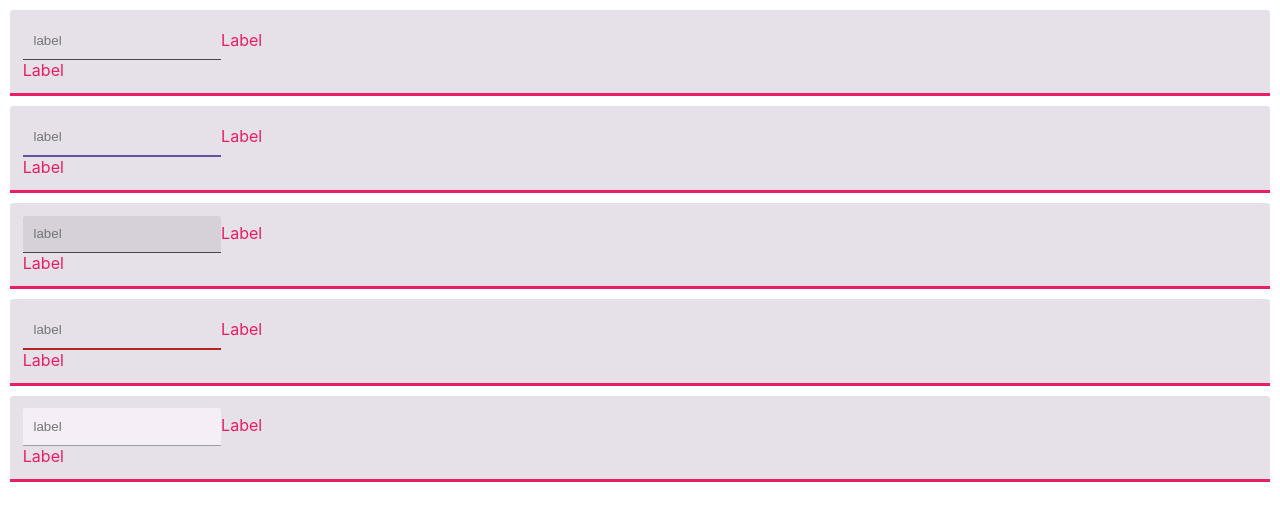
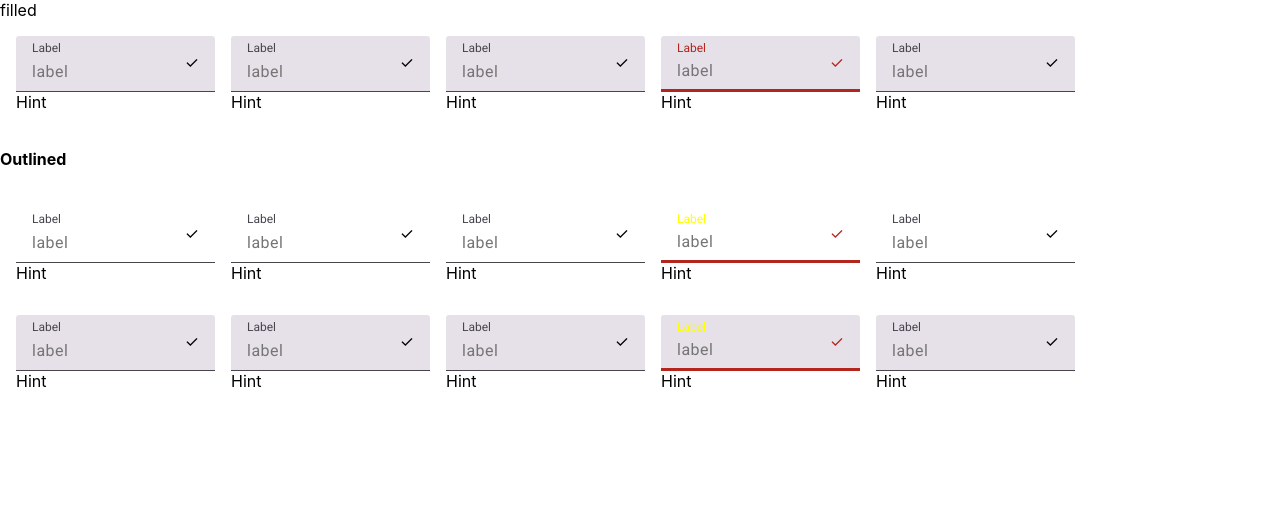
Before and after one commit to turovetsss/ToDo-List, a React (Create React App) app: page /inputs in a window 1280 px wide. Shown: the top 520 px of the page. Built offline with nearby package versions, Linux system fonts and the light colour scheme.

Commit message:
inputs changes

```diff
--- a/src/components/input/input.jsx
+++ b/src/components/input/input.jsx
@@ -3,16 +3,16 @@ import React, { useMemo } from 'react';
 import './input.scss';
 
 export const Input = props => {
-    const { type = 'input', disabled, view = 'filled', size = 'm' } = props;
+    const { type = 'input', disabled, view = 'filled', invalid } = props;
 
-    const className = useMemo(() => ['input', `input--${view}`, `input--size-${size}`, props.className].join(' '), [props.className, size, view]);
+    const className = useMemo(() => ['input', `input--${view}`, invalid ? 'input--invalid' : '', props.className].join(' '), [invalid, props.className, view]);
 
     return (
-        <div className='input'>
-            <input className={className} type={type} disabled={disabled} placeholder='label' />
-            <label className=''>Label</label>
-            <div></div>
-            <span>Label</span>
+        <div className={className}>
+            <label className='input__label'>Label</label>
+            <input className='input__control' type={type} disabled={disabled} placeholder='label' />
+            <div className='input__right-addons'>✓</div>
+            <span className='input__hint'>Hint</span>
         </div>
     );
 };
--- a/src/components/input/input.scss
+++ b/src/components/input/input.scss
@@ -1,66 +1,65 @@
 .input {
+    position: relative;
 
-  appearance: none;
-    border: none;
-    outline: none;
-    border-bottom: 0.2em solid #e91e63;
-    background: #e6e0e9;
-    border-radius: 0.2em 0.2em 0 0;
-    padding: 0.8em;
-    color: #e91e63;
+    &__label {
+        position: absolute;
+        top: 4px;
+        left: 16px;
+        font-family: Roboto, sans-serif;
+        font-size: 12px;
+        font-style: normal;
+        font-weight: 400;
+        line-height: 16px; /* 133.333% */
+        color: #49454f;
 
-    &--filled {
-        color: #ffffff;
-        background: #e6e0e9;
-        border-bottom: 0.1em solid #49454f;
-        .dark-theme & {
-            background-color: #d0bcff;
-            color: #381e72;
-        }
-
-        &:disabled {
-            background-color: #f5eef6;
-            border-bottom: 0.1em solid #a39ea5;
+        .input--invalid & {
+            color: #b3261e;
 
             .dark-theme & {
-                background-color: #2e2b31;
-                color: #737077;
+                color: yellow;
+            }
         }
     }
 
-        &-hover:not(-disabled),
-        &:hover:not(:disabled) {
-            background-color: #d6d0d9;
-            border-bottom: 0.1em solid #49454f;
+    &__control {
+        border: none;
+        outline: none;
+        border-radius: 0.2em 0.2em 0 0;
+        color: #1d1b20;
+        background-color: #e6e0e9;
+        border-bottom: 1px solid #49454f;
+        height: 56px;
+        box-sizing: border-box;
+        padding: 24px 0 8px 16px;
+        font-family: Roboto, sans-serif;
+        font-size: 16px;
+        font-style: normal;
+        font-weight: 400;
+        line-height: 24px; /* 150% */
+        letter-spacing: 0.5px;
+        width: 100%;
 
+        .input--outlined & {
+            background-color: white;
+        }
 
-            .dark-theme & {
-                background-color: #d0bcff;
-                color: #381e72;
+        .input--invalid & {
+            color: #b3261e;
+            border-bottom: 3px solid #b3261e;
         }
     }
 
-        &-invalid:not(-disabled),
-        &:invalid:not(:disabled) {
-            background-color: #e6e0e9;
-            border-bottom:0.2em solid #b3261e;
+    &__right-addons {
+        position: absolute;
+        top: 16px;
+        right: 16px;
 
-
-            .dark-theme & {
-                background-color: #d0bcff;
-                color: #381e72;
+        .input--invalid & {
+            color: #b3261e;
         }
     }
 
-        &-focus:not(-disabled),
-        &:focus:not(:disabled) {
-            background-color: #e6e0e9;
-            border-bottom: 0.2em solid#6750a4;
-
-            .dark-theme & {
-                background-color: #d0bcff;
-                color: #381e72;
+    &__hint {
+        display: block;
     }
 }
-    }
-}
--- a/src/pages/inputs/input.scss
+++ b/src/pages/inputs/input.scss
@@ -1,6 +1,9 @@
-.inputs-container{
-  & > * {
-    margin-right: 16px;
-    margin: 10px;
-  }
+.inputs-container {
+    padding: 16px;
+
+    & > * {
+        margin-right: 16px;
+        max-width: 210px;
+        display: inline-block;
+    }
 }
--- a/src/pages/inputs/inputs.jsx
+++ b/src/pages/inputs/inputs.jsx
@@ -5,12 +5,30 @@ import './input.scss';
 
 export const InputsPage = () => {
     return (
-        <div className='inputs-container'>
-            <Input view='filled' />
-            <Input view='filled' className='input--filled-focus' />
-            <Input view='filled' className='input--filled-hover' />
-            <Input view='filled' className='input--filled-invalid' />
-            <Input disabled={true} />
-        </div>
+        <>
+            <hd>filled</hd>
+            <div className='inputs-container'>
+                <Input view='filled' />
+                <Input view='filled' className='input--focus' />
+                <Input view='filled' className='input--hover' />
+                <Input view='filled' invalid={true} />
+                <Input view='filled' disabled={true} />
+            </div>
+            <h4>Outlined</h4>
+            <div className='inputs-container dark-theme'>
+                <Input view='outlined' />
+                <Input view='outlined' className='input--focus' />
+                <Input view='outlined' className='input--hover' />
+                <Input view='outlined' invalid={true} />
+                <Input view='outlined' disabled={true} />
+            </div>
+            <div className='inputs-container dark-theme'>
+                <Input view='filled' />
+                <Input view='filled' className='input--focus' />
+                <Input view='filled' className='input--hover' />
+                <Input view='filled' invalid={true} />
+                <Input view='filled' disabled={true} />
+            </div>
+        </>
     );
 };
```
Lines whose indentation alone changed are shown as unchanged.
